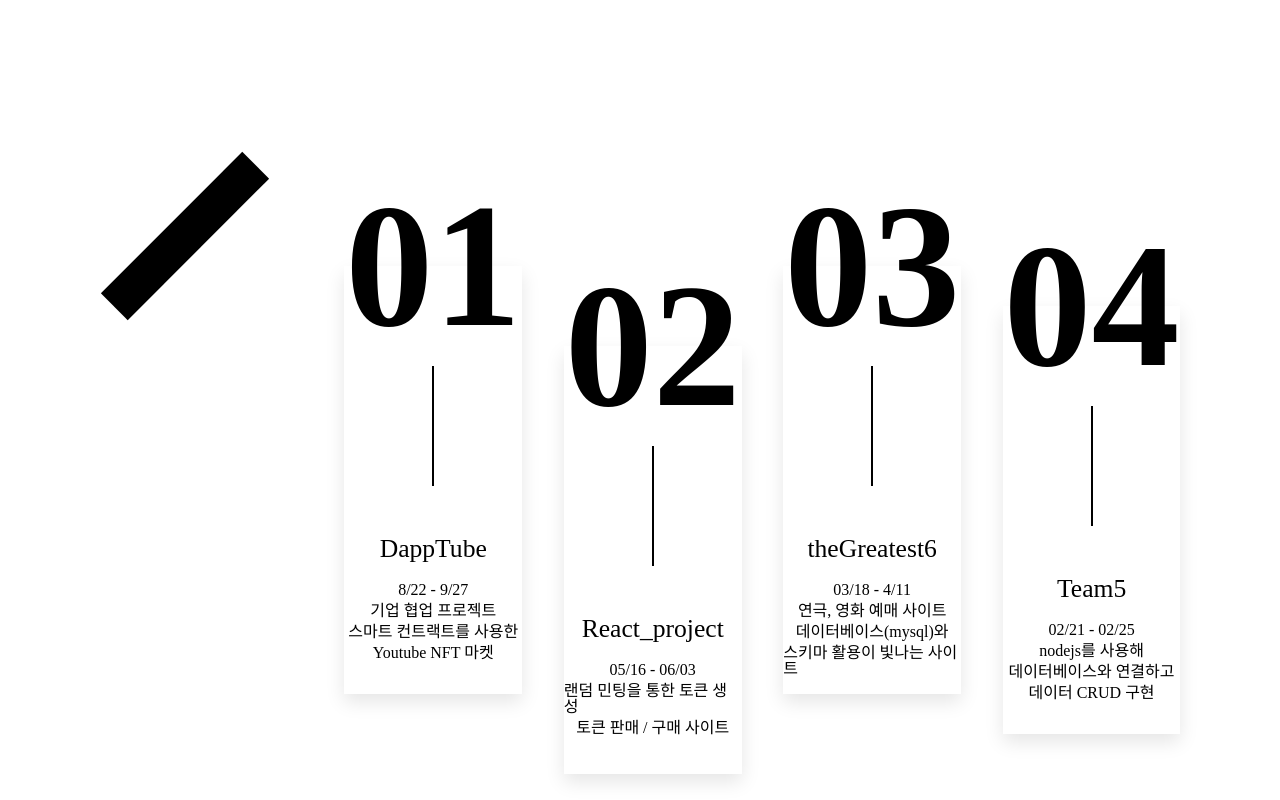
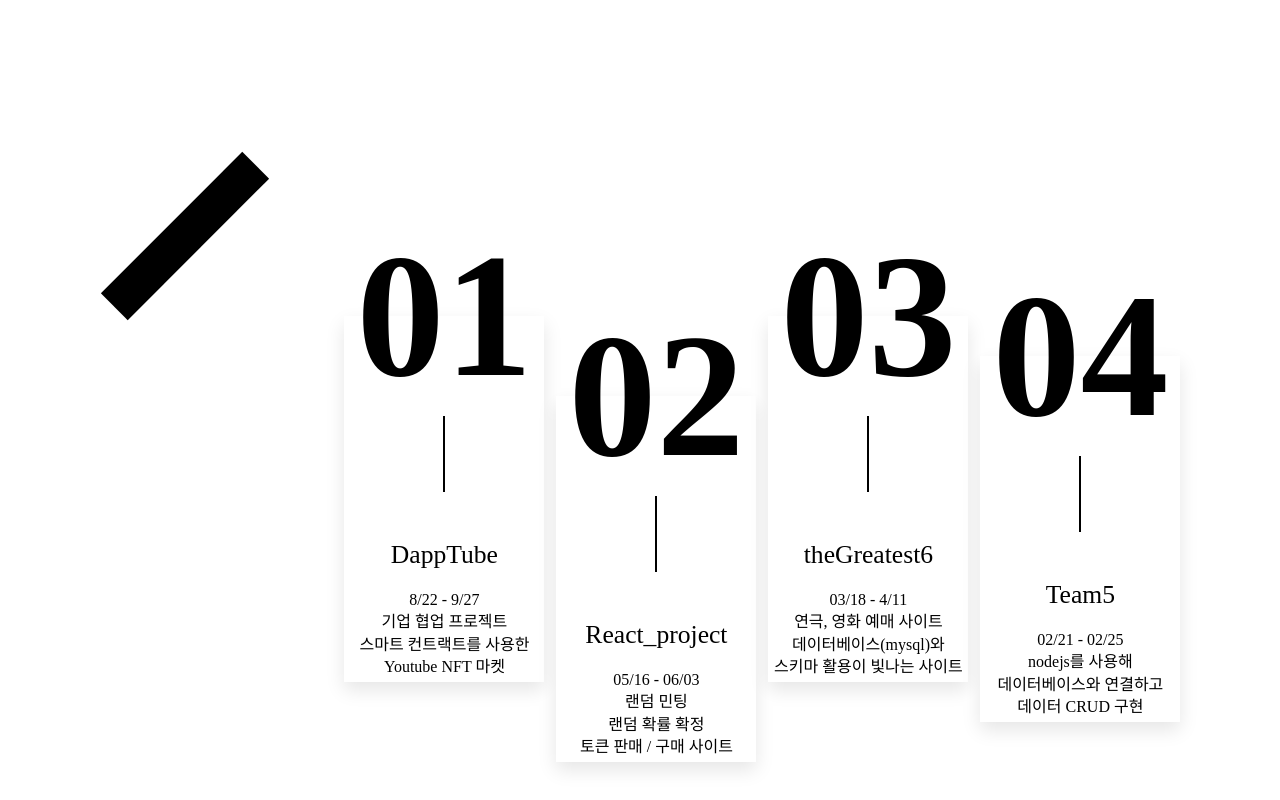
Before and after one commit to lhj12ps/lhj12ps.github.io, a React (Create React App) app: page / in a window 1280 px wide. Shown: the part 840-1640 px from the top of the page. Built offline with nearby package versions, Linux system fonts and the light colour scheme; a web font is replaced by a local one.

Commit message:
project 수정

```diff
--- a/src/App.js
+++ b/src/App.js
@@ -84,14 +84,14 @@ const App = () => {
           <div
             className="pageBox"
             ref={(el) => (focusTarget.current[1] = el)}
-            style={{ height: "110vh"}}
+            style={{ height: "110vh", minHeight: "900px" }}
           >
             <Project
               checkBox={checkBox}
               modal={modal}
               setModal={setModal}
               setClose={setClose}
-
+              style={{ backgroundColor: "blue" }}
             />
             <div className="backCircle"></div>
           </div>
--- a/src/pages/project.jsx
+++ b/src/pages/project.jsx
@@ -6,15 +6,19 @@ const Wrapper = styled.div`
   align-items: center;
   padding: 0 7vw;
   height: 75vh;
+  min-height: 720px;
   display: flex;
   box-sizing: border-box;
   font-family: "stationName";
+  overflow-x: auto;
+
   & > .bodyBox {
     width: 100%;
     height: 100%;
     display: flex;
     flex-direction: row;
     box-sizing: border-box;
+
     .numberBox {
       display: flex;
       justify-content: center;
@@ -30,21 +34,27 @@ const Wrapper = styled.div`
       }
     }
     & > .bodyText {
-      padding: 10vh 0 0 0;
+      padding: 10vh 0 10vh 0;
       width: 66.5vw;
+      height: 100%;
       box-sizing: border-box;
       & > ul {
-        padding-top: 50px;
+        padding: 100px 0 30px 0;
         width: 100%;
         height: 100%;
+        min-height: 520px;
         display: flex;
         justify-content: space-between;
         box-sizing: border-box;
+
         & > li {
-          height: 91%;
+          height: 85%;
           width: 21%;
+          min-width: 200px;
           margin-right: 10px;
           text-align: center;
+          padding: 0 0 20px 0;
+
           .backBox {
             cursor: pointer;
             height: 100%;
@@ -54,10 +64,12 @@ const Wrapper = styled.div`
             flex-direction: column;
             justify-content: start;
             position: relative;
+            background-color: #fff;
             box-shadow: 0px 8px 18px 0px rgba(0, 0, 0, 0.1);
+
             & > p {
               text-align: left;
-              margin-bottom: 5px;
+              margin-bottom: 0.8vh;
             }
             &:hover {
               margin-top: -30px;
@@ -80,7 +92,7 @@ const Wrapper = styled.div`
             & > .titleText {
               font-size: 1.6rem;
               font-weight: 500;
-              margin-bottom: 20px;
+              margin-bottom: 3vh;
             }
           }
         }
@@ -88,12 +100,14 @@ const Wrapper = styled.div`
           margin-top: 80px;
           &:hover {
             margin-top: -30px;
+            transition: all 1.2s ease-in-out;
           }
         }
         & > li:nth-child(4) {
           margin-top: 40px;
           &:hover {
             margin-top: -30px;
+            transition: all 1.3s ease-in-out;
           }
         }
       }
@@ -133,7 +147,8 @@ const Project = ({ checkBox, modal, setModal, setClose }) => {
                   <div className="midLine"></div>
                   <p className="titleText">React_project</p>
                   <p>05/16 - 06/03</p>
-                  <p>랜덤 민팅을 통한 토큰 생성</p>
+                  <p>랜덤 민팅</p>
+                  <p>랜덤 확률 확정</p>
                   <p>토큰 판매 / 구매 사이트</p>
                 </div>
               </li>
```
